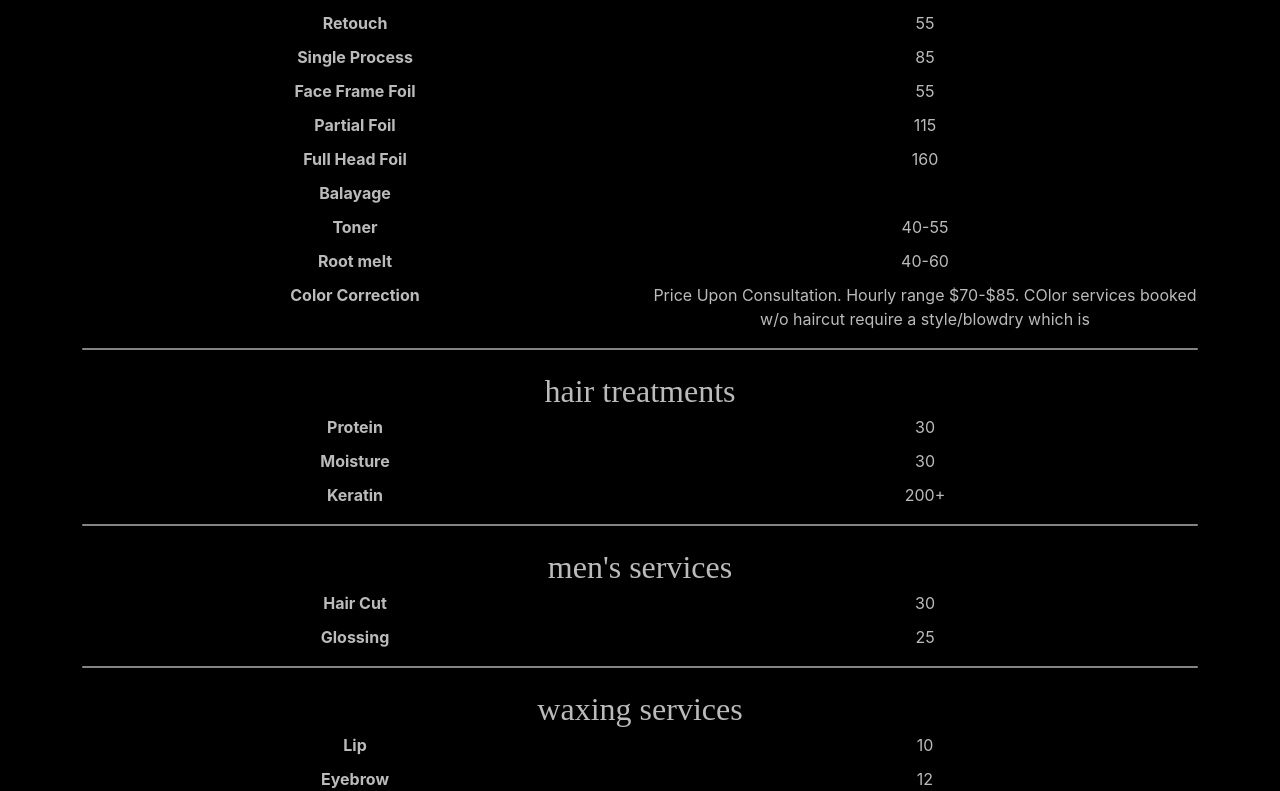
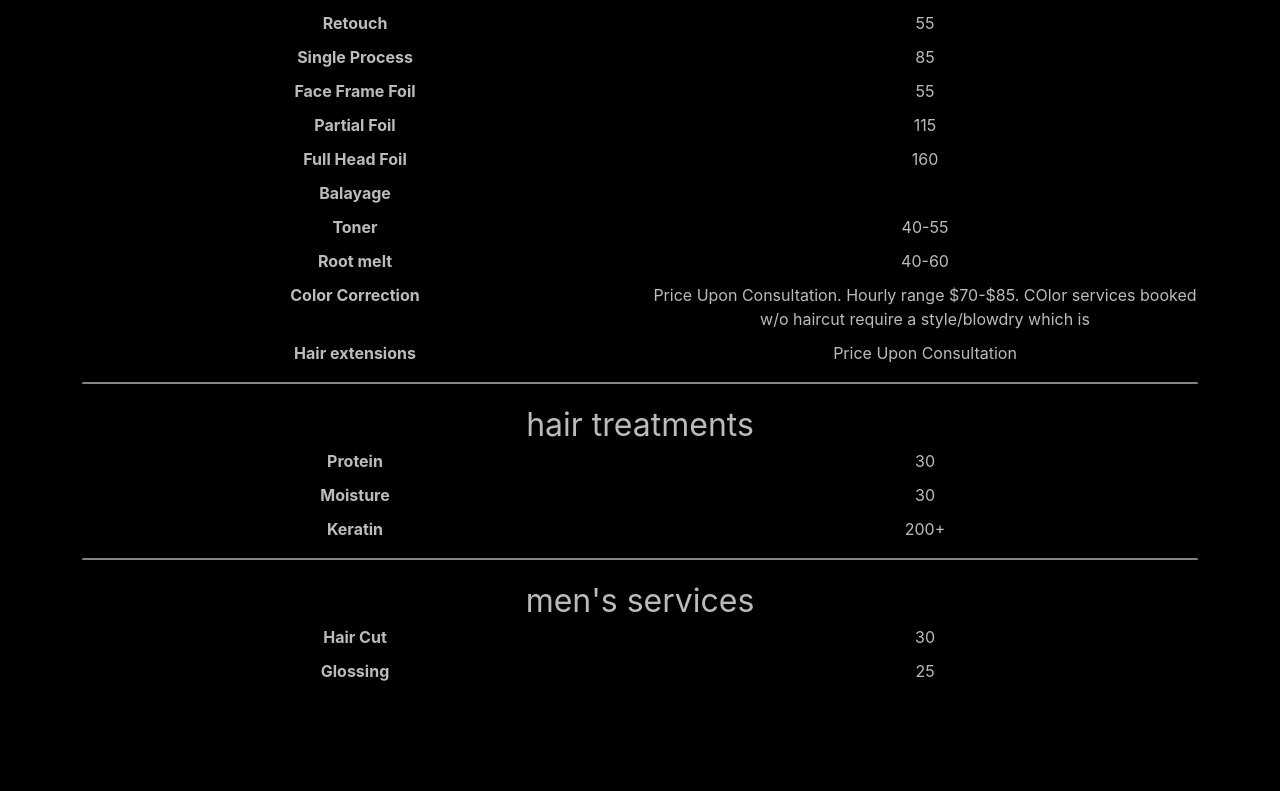
Before and after one commit to KevinCamacho/randco, a React (Create React App) app: page /services in a window 1280 px wide. Shown: the part 263-1054 px from the top of the page. After the commit the page ends 946 px from the top, so only its background shows below. Built offline with nearby package versions, Linux system fonts and the light colour scheme.

Commit message:
changes made during demo

```diff
--- a/src/App.scss
+++ b/src/App.scss
@@ -8,6 +8,5 @@
 #randco_navbarBrand {
     cursor: pointer;
     color: $color4;
-    @extend .fancy-font;
     font-size: 130%;
 }
--- a/src/components/ServicesPage.scss
+++ b/src/components/ServicesPage.scss
@@ -1,7 +1,6 @@
 @import '../index.scss';
 
 .service-category-title {
-    @extend .fancy-font;
     font-size: 200%;
 }
 
--- a/src/data/services.json
+++ b/src/data/services.json
@@ -58,6 +58,10 @@
             {
                 "serviceName": "Color Correction",
                 "price": "Price Upon Consultation. Hourly range $70-$85.\nCOlor services booked w/o haircut require a style/blowdry which is"
+            },
+            {
+                "serviceName": "Hair extensions",
+                "price": "Price Upon Consultation"
             }
         ]
     },
@@ -90,18 +94,5 @@
                 "price": 25
             }
         ]
-    },
-    {
-        "title": "waxing services",
-        "items": [
-            {
-                "serviceName": "Lip",
-                "price": 10
-            },
-            {
-                "serviceName": "Eyebrow",
-                "price": 12
-            }
-        ]
     }
 ]
```
